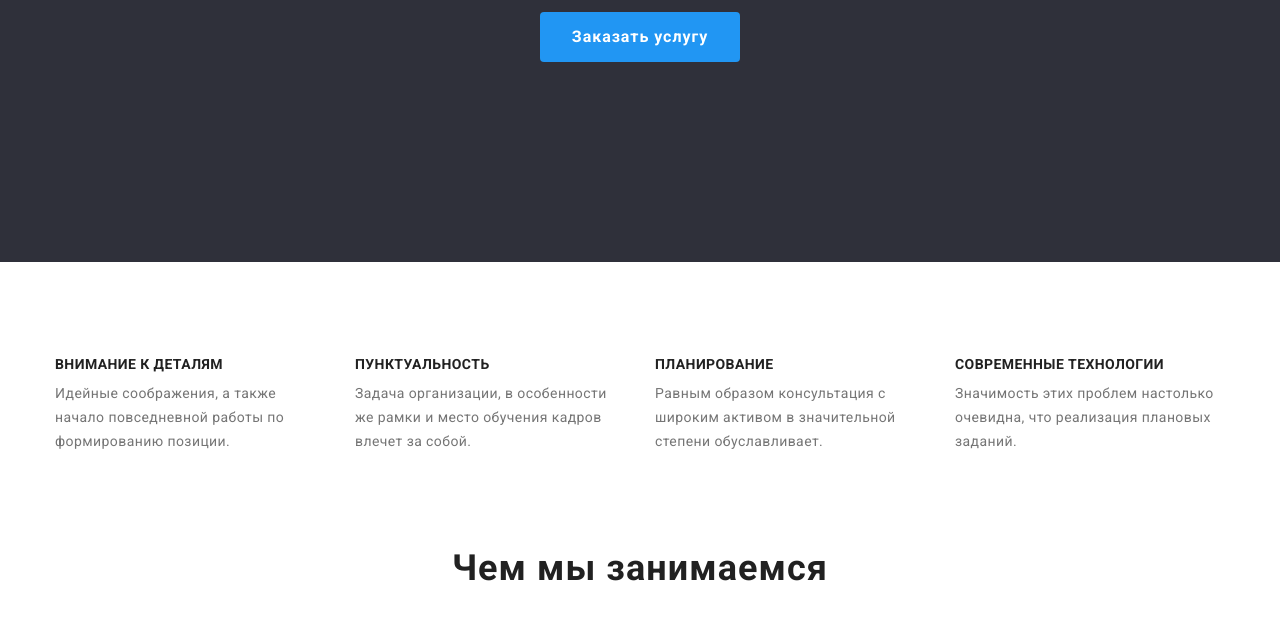
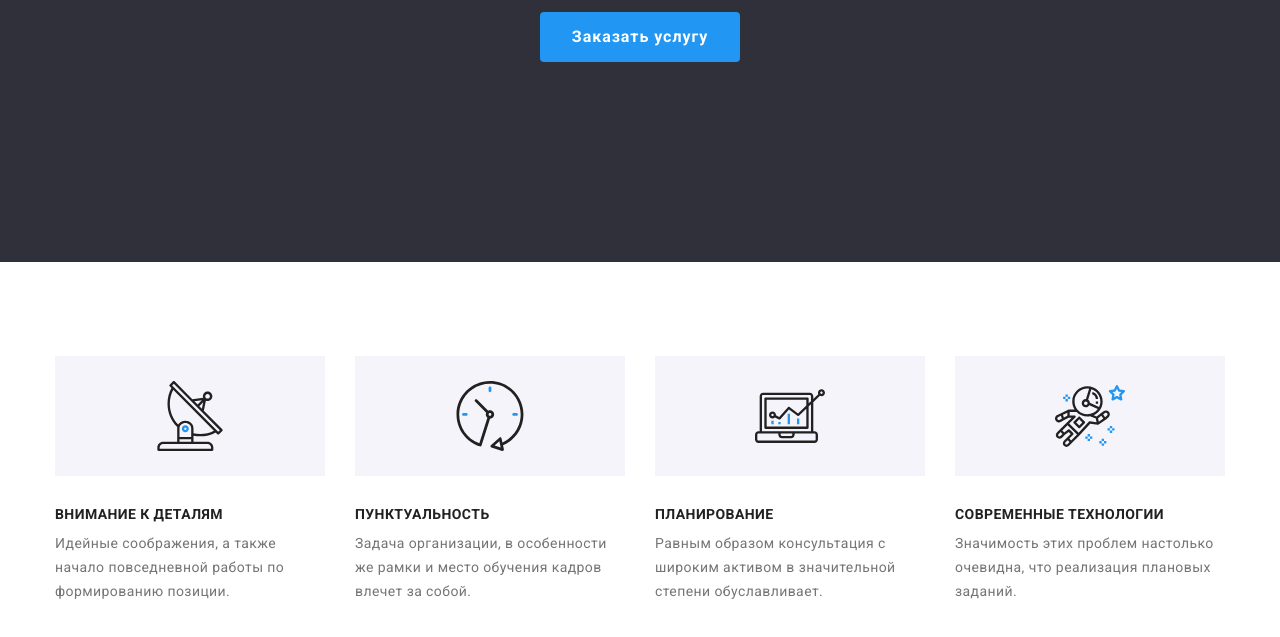
Before and after one commit to heidebloome/goit-markup-hw-04, a plain HTML site: page index.html in a window 1280 px wide. Shown: the part 418-1055 px from the top of the page. Drawn offline with nearby package versions, Linux system fonts and the light colour scheme.

Commit message:
advantages section

```diff
--- a/css/styles.css
+++ b/css/styles.css
@@ -268,6 +268,16 @@ img {
 
 /* секция "наши преимущества" */
 
+.advantages-box {
+  background-color: var(--background-grey-color);
+  width: 100%;
+  height: 120px;
+  margin-bottom: 30px;
+  display: flex;
+  justify-content: center;
+  align-items: center;
+}
+
 .advantages-list {
   display: flex;
 }
--- a/index.html
+++ b/index.html
@@ -53,24 +53,48 @@
           <h2 class="title visually-hidden">Наши преимущества</h2>
           <ul class="advantages-list list">
             <li class="advantages-list-item">
+              <div class="advantages-box">
+                <svg width="70" height="70">
+                  <use href="./images/icons.svg#icon-antenna">
+                  </use>
+                </svg>
+              </div>
               <h3 class="subtitle">Внимание к деталям</h3>
               <p class="description">
                 Идейные соображения, а также начало повседневной работы по формированию позиции.
               </p>
             </li>
             <li class="advantages-list-item">
+              <div class="advantages-box">
+                <svg width="70" height="70">
+                  <use href="./images/icons.svg#icon-clock">
+                  </use>
+                </svg>
+              </div>
               <h3 class="subtitle">Пунктуальность</h3>
               <p class="description">
                 Задача организации, в особенности же рамки и место обучения кадров влечет за собой.
               </p>
             </li>
             <li class="advantages-list-item">
+              <div class="advantages-box">
+                <svg width="70" height="70">
+                  <use href="./images/icons.svg#icon-diagram">
+                  </use>
+                </svg>
+              </div>
               <h3 class="subtitle">Планирование</h3>
               <p class="description">
                 Равным образом консультация с широким активом в значительной степени обуславливает.
               </p>
             </li>
             <li class="advantages-list-item">
+              <div class="advantages-box">
+                <svg width="70" height="70">
+                  <use href="./images/icons.svg#icon-astronaut">
+                  </use>
+                </svg>
+              </div>
               <h3 class="subtitle">Современные технологии</h3>
               <p class="description">
                 Значимость этих проблем настолько очевидна, что реализация плановых заданий.
```
Also changed, not shown: images/icons.svg (added).
